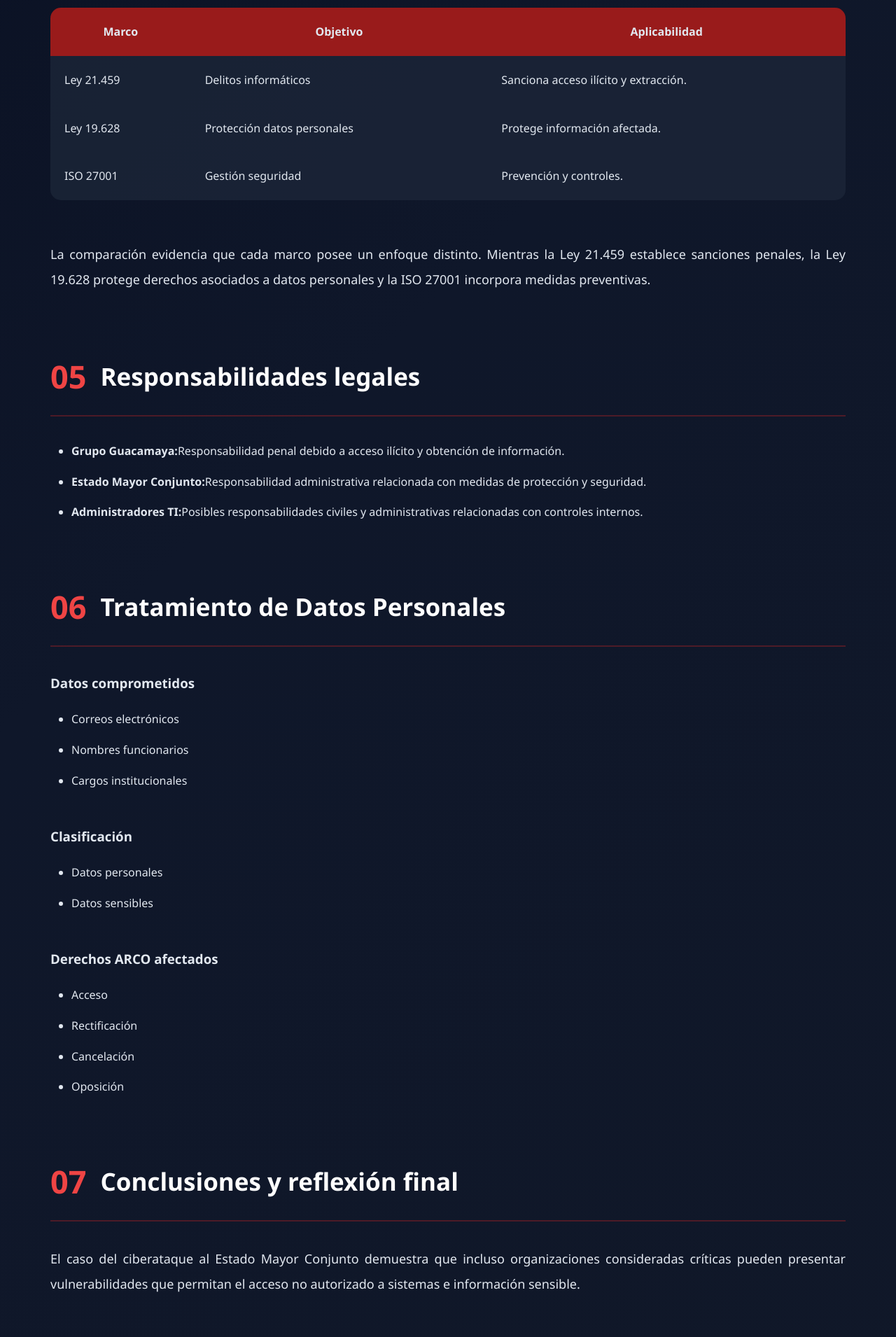
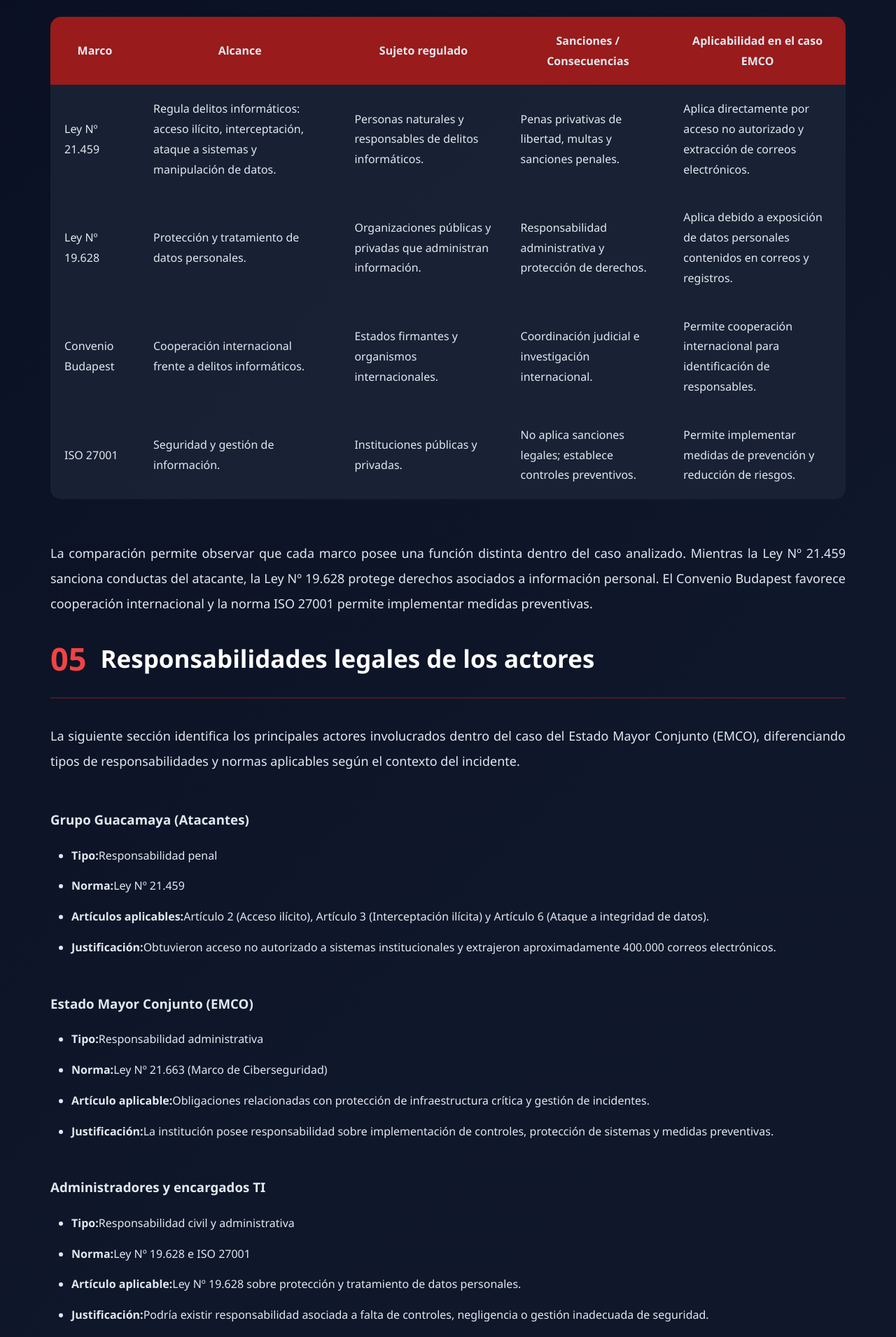
Before and after one commit to julioanabalonsaavedra-droid/informe_anajul, a React (Vite) app: page / in a window 1280 px wide. Shown: the part 3180-5090 px from the top of the page at 70% size. Built offline with nearby package versions, Linux system fonts and the light colour scheme.

Commit message:
Integra enlace GitHub personalizado al footer con diseño interactivo

```diff
--- a/src/App.css
+++ b/src/App.css
@@ -445,3 +445,85 @@ overflow-x:auto;
 }
 
 }
+/* ===== FOOTER GITHUB ===== */
+
+.footer{
+
+margin-top:100px;
+
+padding:50px;
+
+text-align:center;
+
+border-top:1px solid
+rgba(255,255,255,.1);
+
+color:#94a3b8;
+
+}
+
+
+.footerGithub{
+
+margin-top:25px;
+
+display:flex;
+
+flex-direction:column;
+
+align-items:center;
+
+gap:15px;
+
+}
+
+
+.footerGithub span{
+
+font-size:15px;
+
+letter-spacing:2px;
+
+color:#cbd5e1;
+
+}
+
+
+.githubBtn{
+
+text-decoration:none;
+
+padding:14px 25px;
+
+border-radius:30px;
+
+background:
+
+linear-gradient(
+90deg,
+#7f1d1d,
+#dc2626
+);
+
+color:white;
+
+font-weight:bold;
+
+transition:.4s;
+
+box-shadow:
+
+0 0 20px rgba(220,38,38,.4);
+
+}
+
+
+.githubBtn:hover{
+
+transform:translateY(-5px);
+
+box-shadow:
+
+0 0 30px rgba(220,38,38,.8);
+
+}
--- a/src/App.jsx
+++ b/src/App.jsx
@@ -359,24 +359,21 @@ function App() {
 
         {/* COMPARACIÓN */}
 
-        <section
-        id="comparacion"
-        className="section"
-        >
+<div className="card">
 
-        <div className="titleBox">
+<p>
 
-        <span>04</span>
+La siguiente tabla compara distintos marcos regulatorios
+y estándares aplicables al caso del ciberataque al
+Estado Mayor Conjunto (EMCO), considerando alcance,
+sujetos regulados, sanciones y aplicabilidad práctica
+dentro del incidente analizado.
 
-        <h2>
+</p>
 
-        Comparación de marcos regulatorios
+<br/>
 
-        </h2>
-
-        </div>
-
-        <div className="card">
+<div className="tableContainer">
 
 <table>
 
@@ -386,30 +383,56 @@ function App() {
 
 <th>Marco</th>
 
-        <th>Objetivo</th>
+<th>Alcance</th>
 
-        <th>Aplicabilidad</th>
+<th>Sujeto regulado</th>
+
+<th>Sanciones / Consecuencias</th>
+
+<th>Aplicabilidad en el caso EMCO</th>
 
 </tr>
 
 </thead>
 
-
 <tbody>
 
 <tr>
 
-        <td>Ley 21.459</td>
-
 <td>
 
-        Delitos informáticos
+Ley Nº 21.459
 
 </td>
 
 <td>
 
-        Sanciona acceso ilícito y extracción.
+Regula delitos informáticos:
+acceso ilícito, interceptación,
+ataque a sistemas y manipulación
+de datos.
+
+</td>
+
+<td>
+
+Personas naturales y responsables
+de delitos informáticos.
+
+</td>
+
+<td>
+
+Penas privativas de libertad,
+multas y sanciones penales.
+
+</td>
+
+<td>
+
+Aplica directamente por acceso
+no autorizado y extracción
+de correos electrónicos.
 
 </td>
 
@@ -419,36 +442,118 @@ function App() {
 
 <tr>
 
-        <td>Ley 19.628</td>
-
 <td>
 
-        Protección datos personales
+Ley Nº 19.628
 
 </td>
 
 <td>
 
-        Protege información afectada.
+Protección y tratamiento
+de datos personales.
+
+</td>
+
+<td>
+
+Organizaciones públicas y privadas
+que administran información.
+
+</td>
+
+<td>
+
+Responsabilidad administrativa
+y protección de derechos.
+
+</td>
+
+<td>
+
+Aplica debido a exposición de
+datos personales contenidos
+en correos y registros.
 
 </td>
 
 </tr>
 
 
+
 <tr>
-
-        <td>ISO 27001</td>
 
 <td>
 
-        Gestión seguridad
+Convenio Budapest
 
 </td>
 
 <td>
 
-        Prevención y controles.
+Cooperación internacional
+frente a delitos informáticos.
+
+</td>
+
+<td>
+
+Estados firmantes y organismos
+internacionales.
+
+</td>
+
+<td>
+
+Coordinación judicial
+e investigación internacional.
+
+</td>
+
+<td>
+
+Permite cooperación internacional
+para identificación de responsables.
+
+</td>
+
+</tr>
+
+
+
+<tr>
+
+<td>
+
+ISO 27001
+
+</td>
+
+<td>
+
+Seguridad y gestión
+de información.
+
+</td>
+
+<td>
+
+Instituciones públicas y privadas.
+
+</td>
+
+<td>
+
+No aplica sanciones legales;
+establece controles preventivos.
+
+</td>
+
+<td>
+
+Permite implementar medidas
+de prevención y reducción
+de riesgos.
 
 </td>
 
@@ -458,23 +563,26 @@ function App() {
 
 </table>
 
+</div>
 
 <br/>
 
 <p>
 
-        La comparación evidencia que cada marco
-        posee un enfoque distinto. Mientras la Ley
-        21.459 establece sanciones penales, la Ley
-        19.628 protege derechos asociados a datos
-        personales y la ISO 27001 incorpora medidas
-        preventivas.
+La comparación permite observar
+que cada marco posee una función
+distinta dentro del caso analizado.
+Mientras la Ley Nº 21.459 sanciona
+conductas del atacante, la Ley Nº 19.628
+protege derechos asociados a información
+personal. El Convenio Budapest favorece
+cooperación internacional y la norma
+ISO 27001 permite implementar
+medidas preventivas.
 
 </p>
 
 </div>
-
-        </section>
 
 
 
@@ -493,7 +601,7 @@ function App() {
 
 <h2>
 
-        Responsabilidades legales
+Responsabilidades legales de los actores
 
 </h2>
 
@@ -501,42 +609,174 @@ function App() {
 
 <div className="card">
 
+<p>
+
+La siguiente sección identifica los principales actores
+involucrados dentro del caso del Estado Mayor Conjunto
+(EMCO), diferenciando tipos de responsabilidades y
+normas aplicables según el contexto del incidente.
+
+</p>
+
+<br/>
+
+
+<h3>
+
+Grupo Guacamaya (Atacantes)
+
+</h3>
+
 <ul>
 
 <li>
 
-        <strong>Grupo Guacamaya:</strong>
-
-        Responsabilidad penal debido
-        a acceso ilícito y obtención
-        de información.
+<strong>Tipo:</strong>
+Responsabilidad penal
 
 </li>
 
+<li>
+
+<strong>Norma:</strong>
+Ley Nº 21.459
+
+</li>
 
 <li>
 
-        <strong>Estado Mayor Conjunto:</strong>
+<strong>Artículos aplicables:</strong>
 
-        Responsabilidad administrativa
-        relacionada con medidas
-        de protección y seguridad.
+Artículo 2 (Acceso ilícito),
+Artículo 3 (Interceptación ilícita)
+y Artículo 6 (Ataque a integridad de datos).
 
 </li>
 
-
 <li>
 
-        <strong>Administradores TI:</strong>
+<strong>Justificación:</strong>
 
-        Posibles responsabilidades
-        civiles y administrativas
-        relacionadas con controles
-        internos.
+Obtuvieron acceso no autorizado a sistemas
+institucionales y extrajeron aproximadamente
+400.000 correos electrónicos.
 
 </li>
 
 </ul>
+
+<br/>
+
+
+<h3>
+
+Estado Mayor Conjunto (EMCO)
+
+</h3>
+
+<ul>
+
+<li>
+
+<strong>Tipo:</strong>
+
+Responsabilidad administrativa
+
+</li>
+
+<li>
+
+<strong>Norma:</strong>
+
+Ley Nº 21.663 (Marco de Ciberseguridad)
+
+</li>
+
+<li>
+
+<strong>Artículo aplicable:</strong>
+
+Obligaciones relacionadas con
+protección de infraestructura crítica
+y gestión de incidentes.
+
+</li>
+
+<li>
+
+<strong>Justificación:</strong>
+
+La institución posee responsabilidad
+sobre implementación de controles,
+protección de sistemas y medidas
+preventivas.
+
+</li>
+
+</ul>
+
+<br/>
+
+
+<h3>
+
+Administradores y encargados TI
+
+</h3>
+
+<ul>
+
+<li>
+
+<strong>Tipo:</strong>
+
+Responsabilidad civil y administrativa
+
+</li>
+
+<li>
+
+<strong>Norma:</strong>
+
+Ley Nº 19.628
+e ISO 27001
+
+</li>
+
+<li>
+
+<strong>Artículo aplicable:</strong>
+
+Ley Nº 19.628 sobre protección
+y tratamiento de datos personales.
+
+</li>
+
+<li>
+
+<strong>Justificación:</strong>
+
+Podría existir responsabilidad asociada
+a falta de controles, negligencia o
+gestión inadecuada de seguridad.
+
+</li>
+
+</ul>
+
+<br/>
+
+<p>
+
+La diferenciación entre tipos de
+responsabilidad permite identificar que
+las consecuencias legales no afectan
+únicamente a los atacantes, sino también
+a instituciones y responsables de gestión
+tecnológica dependiendo de sus acciones
+u omisiones.
+
+</p>
 
 </div>
 
@@ -559,7 +799,7 @@ function App() {
 
 <h2>
 
-        Tratamiento de Datos Personales
+Tratamiento de Datos Personales (Ley Nº 19.628)
 
 </h2>
 
@@ -567,51 +807,106 @@ function App() {
 
 <div className="card">
 
+<p>
+
+Durante el incidente sufrido por el Estado Mayor
+Conjunto (EMCO), la filtración de correos y documentos
+institucionales pudo comprometer distintos tipos de
+datos personales asociados a funcionarios y personas
+relacionadas con organismos militares.
+
+</p>
+
+<br/>
+
 <h3>
 
-        Datos comprometidos
+Datos personales identificados
+(Ley Nº 19.628 Artículo 2 letra f)
 
 </h3>
 
 <ul>
 
 <li>
-        Correos electrónicos
+
+Nombres y apellidos de funcionarios.
+
 </li>
 
 <li>
-        Nombres funcionarios
+
+Correos electrónicos institucionales.
+
 </li>
 
 <li>
-        Cargos institucionales
+
+Cargos y funciones desempeñadas.
+
+</li>
+
+<li>
+
+Números telefónicos.
+
+</li>
+
+<li>
+
+Identificación institucional.
+
+</li>
+
+<li>
+
+Información asociada a comunicaciones internas.
+
 </li>
 
 </ul>
 
+<br/>
 
-        <br/>
 
 <h3>
 
-        Clasificación
+Datos sensibles identificados
+(Ley Nº 19.628 Artículo 2 letra g)
 
 </h3>
 
 <ul>
 
 <li>
-        Datos personales
+
+Información médica eventualmente registrada.
+
 </li>
 
 <li>
-        Datos sensibles
+
+Información relacionada con seguridad nacional.
+
+</li>
+
+<li>
+
+Datos biométricos
+(si existieran sistemas de autenticación).
+
+</li>
+
+<li>
+
+Información asociada a antecedentes personales sensibles.
+
 </li>
 
 </ul>
 
+<br/>
 
-        <br/>
 
 <h3>
 
@@ -619,17 +914,75 @@ function App() {
 
 </h3>
 
+<p>
+
+Los derechos ARCO corresponden a mecanismos
+establecidos por la Ley Nº 19.628 que permiten
+a las personas ejercer control sobre sus datos.
+
+</p>
+
+<br/>
+
 <ul>
 
-        <li>Acceso</li>
+<li>
 
-        <li>Rectificación</li>
+<strong>Acceso:</strong>
 
-        <li>Cancelación</li>
+Permite conocer qué información personal
+está siendo tratada.
 
-        <li>Oposición</li>
+</li>
+
+<li>
+
+<strong>Rectificación:</strong>
+
+Permite corregir datos incorrectos
+o desactualizados.
+
+</li>
+
+<li>
+
+<strong>Cancelación:</strong>
+
+Permite solicitar eliminación de
+información cuando corresponda.
+
+</li>
+
+<li>
+
+<strong>Oposición:</strong>
+
+Permite impedir utilización de datos
+para determinados fines.
+
+</li>
 
 </ul>
+
+<br/>
+
+<h3>
+
+Aplicación al caso EMCO
+
+</h3>
+
+<p>
+
+La exposición de información institucional y
+personal genera riesgos asociados a privacidad,
+suplantación de identidad, uso indebido de datos
+y vulneración de derechos establecidos por la Ley
+Nº 19.628. Esto evidencia la importancia de aplicar
+medidas de protección y tratamiento seguro de la
+información almacenada.
+
+</p>
 
 </div>
 
@@ -911,7 +1264,7 @@ function App() {
 
         {/* FOOTER */}
 
-        <footer>
+        <footer className="footer">
 
         <p>
 
@@ -928,6 +1281,27 @@ function App() {
 
         </p>
 
+        <div className="footerGithub">
+
+        <span>
+
+        Encuéntrame en GitHub
+
+        </span>
+
+        <a
+        href="https://github.com/julioanabalonsaavedra-droid"
+        target="_blank"
+        rel="noopener noreferrer"
+        className="githubBtn"
+        >
+
+        🐙 github.com/julioanabalonsaavedra-droid
+
+        </a>
+
+        </div>
+
         </footer>
 
       </div>
```
Lines whose indentation alone changed are shown as unchanged.
